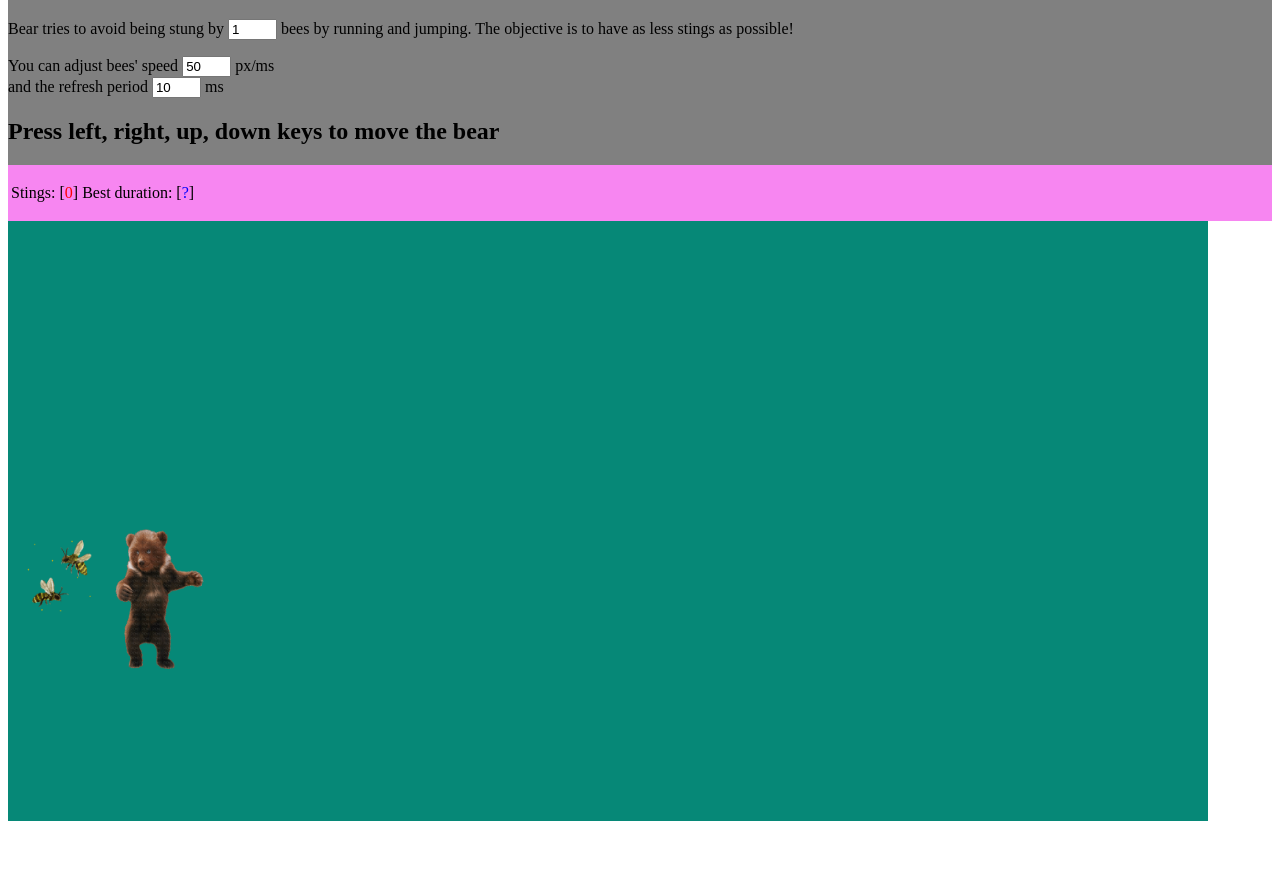
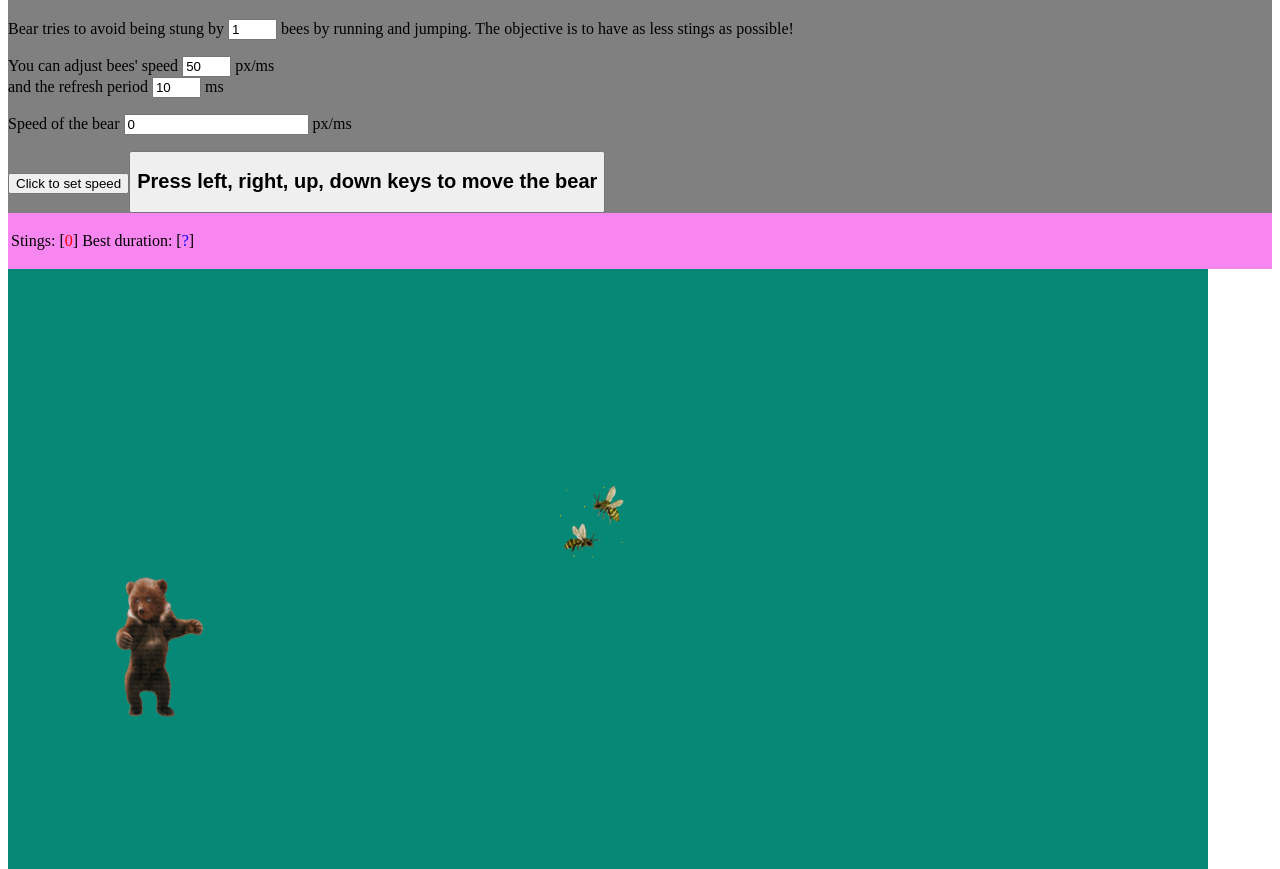
Before and after one commit to Sakina-Shabbir/lab2, a plain HTML site: page index.html in a window 1280 px wide. Shown: the part 69-938 px from the top of the page. Before the commit the page ends 890 px from the top, so only its background shows below. Drawn offline with Linux system fonts and the light colour scheme.

Commit message:
speedBear done

```diff
--- a/game.js
+++ b/game.js
@@ -73,9 +73,8 @@ function moveBear(e) {
     }
 }
 
-function setspeed(){
-    bear.dBear=parseInt(document.getElementById("speedBear").value);
-    console.log("Bear speed is: " +  this.dBear);
+function setSpeedBear(){
+    bear.dBear = parseInt(document.getElementById("speedBear").value);
 }
 
 class Bee {
@@ -122,6 +121,10 @@ class Bee {
                 this.y = h - ih;
         };
     }
+}
+
+function getRandomInt(max) {
+    return Math.floor((Math.random()) * max);
 }
 
 function createBeeImg(wNum) {
@@ -185,7 +188,7 @@ function updateBees() { // update loop for game
     //move the bees randomly
     moveBees();
     //use a fixed update period
-    let period = 10;//modify this to control refresh period
+    let period = document.getElementById("periodTimer").value;//modify this to control refresh period
     //update the timer for the next move
     updateTimer = setTimeout('updateBees()', period);
 }
--- a/index.html
+++ b/index.html
@@ -25,8 +25,9 @@
             <p>Bear tries to avoid being stung by <input type="text" id="nbBees" value="1" size="3"> bees by running and jumping. The objective is to have as less stings as possible!</p>
             <p>You can adjust bees' speed <input type="text" id="speedBees" value="50" size="3"> px/ms
                 <br> and the refresh period <input type="text" id="periodTimer" value="10" size="3"> ms </p>
+            <p>Speed of the bear <input type="number" id="speedBear" value="0" size="3"> px/ms </p>
+            <button onclick="setSpeedBear()">Click to set speed<button>
             <h2>Press left, right, up, down keys to move the bear</h2>
-
         </div>
         <div id="scores">
             <table>
```
